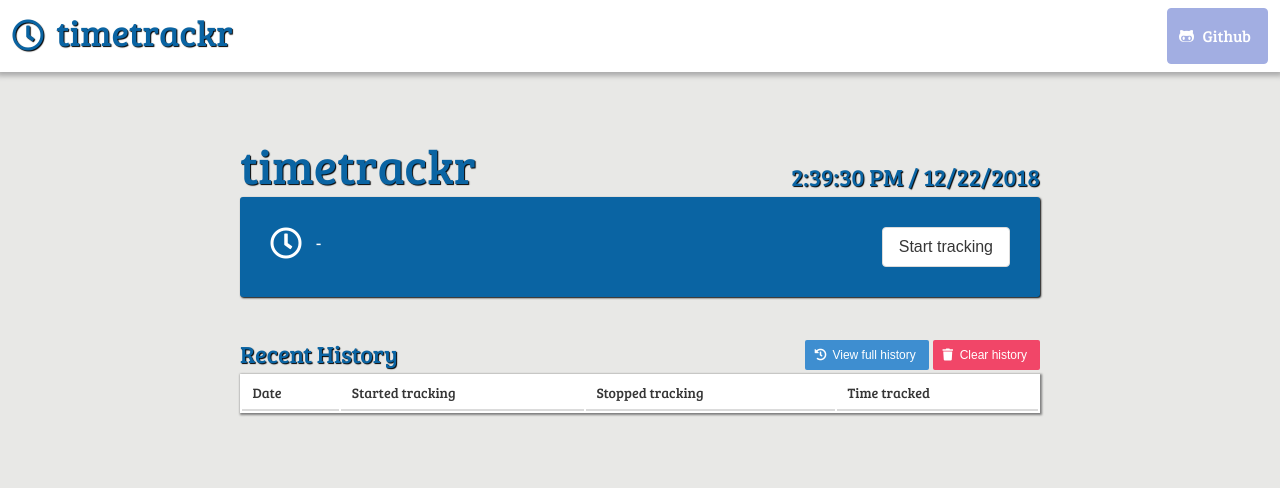
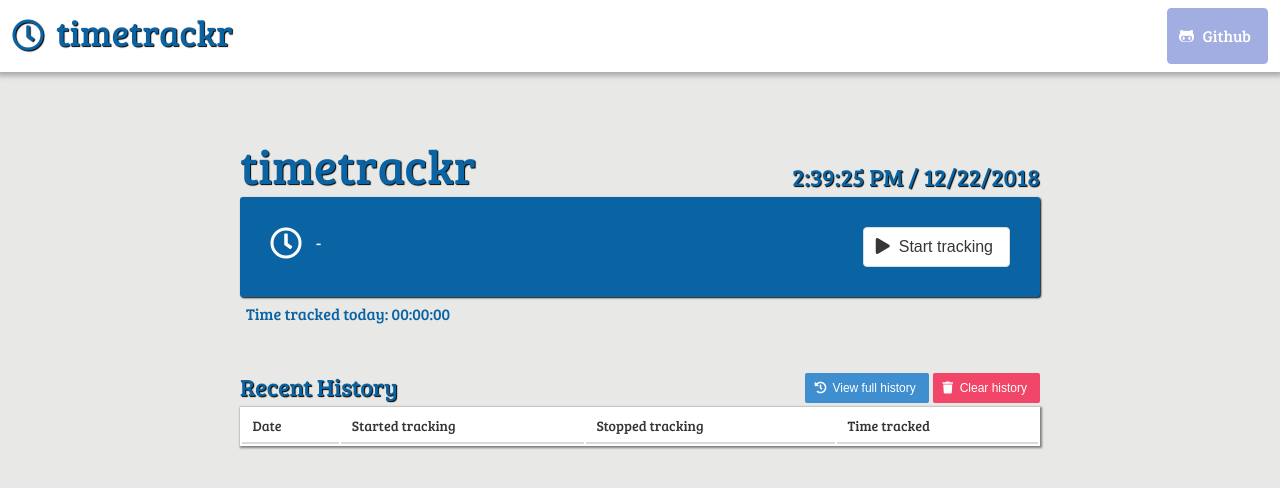
Before and after one commit to alex-c/timetrackr, a Vue app: page /#/ in a window 1280 px wide. Shown: the top 488 px of the page. Built offline with nearby package versions, Linux system fonts and the light colour scheme.

Commit message:
First attempt at daily stats

```diff
--- a/src/components/Timetrackr.vue
+++ b/src/components/Timetrackr.vue
@@ -7,7 +7,16 @@
         <div id="timetrackr-ctrl">
             <span class="icon is-large"><i class="far fa-clock fa-2x"></i></span>
             <span id="tracking-display">{{display}}</span>
-            <button class="button" @click="toggleTracking">{{state == 0 ? "Start tracking" : "Stop tracking"}}</button>
+            <button class="button" @click="toggleTracking">
+                <span class="icon is-small">
+                    <i class="fas fa-play" v-if="state == 0"></i>
+                    <i class="fas fa-stop" v-else></i>
+                </span>
+                <span>{{state == 0 ? "Start tracking" : "Stop tracking"}}</span>
+            </button>
+        </div>
+        <div id="timetrackr-stats">
+            Time tracked today: {{formatDuration(timeTrackedToday)}}
         </div>
         <RecentHistory></RecentHistory>
     </div>
@@ -32,13 +41,15 @@ export default {
     computed: {
         state: function() {
             return this.$store.state.state;
+        },
+        timeTrackedToday: function() {
+            return this.$store.getters.timeTrackedToday;
         }
     },
     mounted: function() {
         this.updateDateAndTime(new Date());
         var self = this;
         setInterval(function() {
-            self.updateTime();
             if (self.state == 1) {
                 self.display = self.formatDuration(self.calculateDuration(self.$store.state.tracking.start))
             }
@@ -123,4 +134,8 @@ export default {
 #timetrackr-ctrl button {
     float: right;
 }
+
+#timetrackr-stats {
+    padding: 6px;
+}
 </style>
--- a/src/store.js
+++ b/src/store.js
@@ -24,5 +24,15 @@ export default new Vuex.Store({
             state.history = [];
         }
     },
+    getters: {
+        timeTrackedToday: function(state) {
+            var timeTrackedToday = 0;
+            var todaysHistory = state.history.filter(entry => entry.date == new Date().toLocaleDateString());
+            for (let i = 0; i < todaysHistory.length; i++) {
+                timeTrackedToday += todaysHistory[i].duration;
+            }
+            return timeTrackedToday;
+        }
+    },
     plugins: [createPersistedState()]
 });
```
